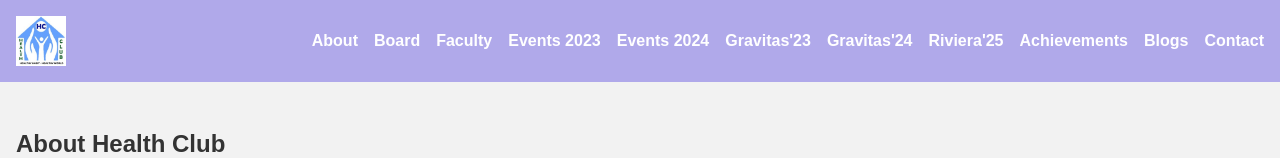
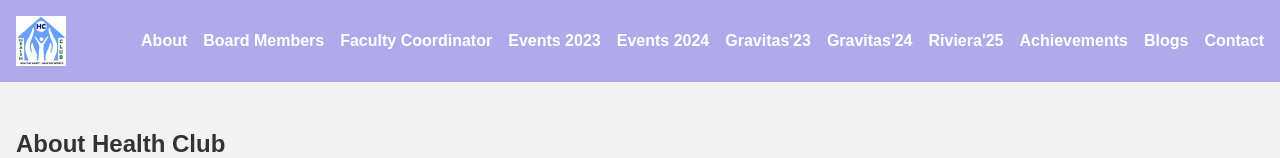
Before and after one commit to professor-hs/firstweb, a plain HTML site: page new.html in a window 1280 px wide. Shown: the top 158 px of the page. Drawn offline with Linux system fonts and the light colour scheme.

Commit message:
faculty added

```diff
--- a/new.html
+++ b/new.html
@@ -105,8 +105,8 @@
     <nav>
         <ul>
             <li><a href="#about">About</a></li>
-            <li><a href="#board">Board</a></li>
-            <li><a href="#faculty">Faculty</a></li>
+            <li><a href="#board">Board Members</a></li>
+            <li><a href="#faculty">Faculty Coordinator</a></li>
             <li><a href="#events2023">Events 2023</a></li>
             <li><a href="#events2024">Events 2024</a></li>
             <li><a href="#gravitas23">Gravitas'23</a></li>
```
